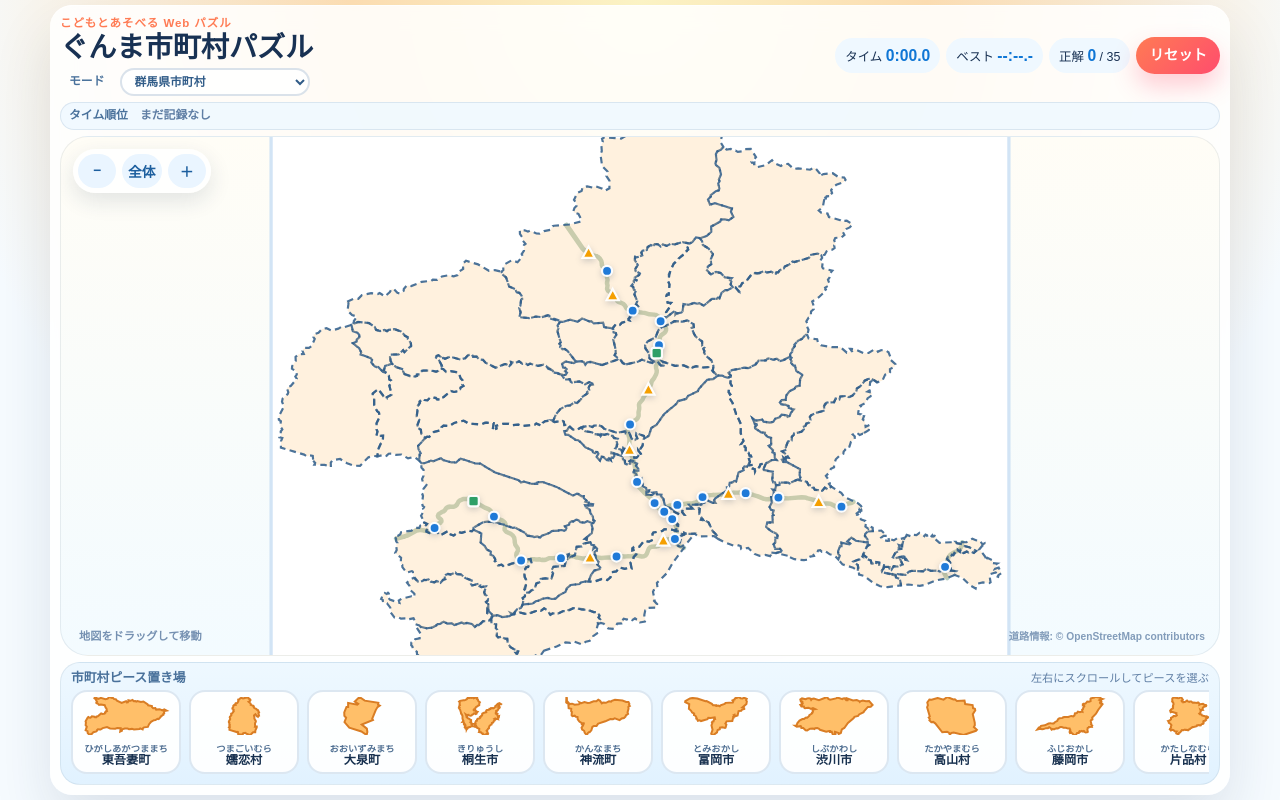
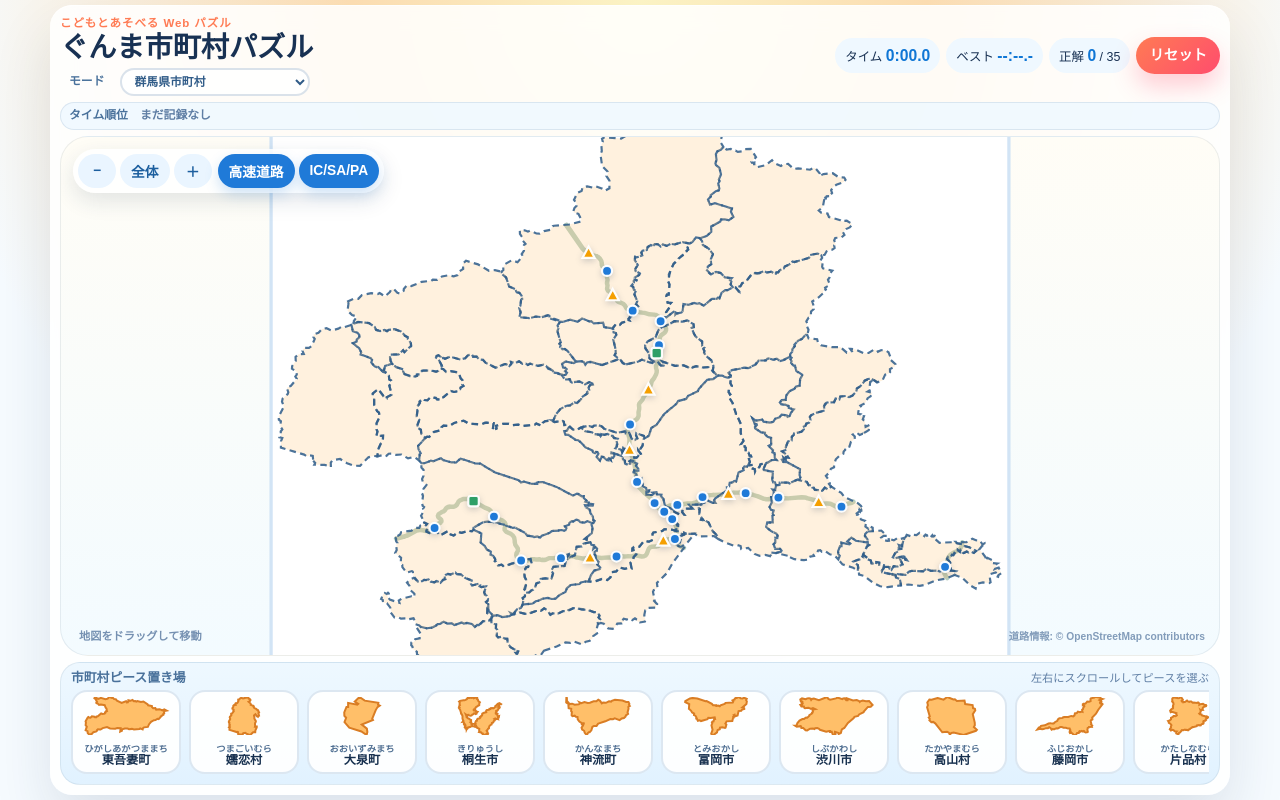
Before and after one commit to fu15mix/gunma-puzzle, a React (Vite) app: page / in a window 1280 px wide. Built offline with nearby package versions, Linux system fonts and the light colour scheme.

Commit message:
Add road layer visibility toggles

```diff
--- a/src/App.css
+++ b/src/App.css
@@ -268,6 +268,8 @@ h1 {
   left: 12px;
   z-index: 2;
   display: flex;
+  align-items: center;
+  flex-wrap: wrap;
   gap: 6px;
   padding: 5px;
   border-radius: 999px;
@@ -275,9 +277,15 @@ h1 {
   box-shadow: 0 8px 22px rgba(24, 49, 83, 0.12);
 }
 
+.map-control-group {
+  display: flex;
+  gap: 4px;
+}
+
 .map-controls button {
   min-width: 38px;
   height: 34px;
+  padding: 0 11px;
   border: 0;
   border-radius: 999px;
   background: #eaf5ff;
@@ -289,6 +297,12 @@ h1 {
 
 .map-controls button:hover {
   background: #d9edff;
+}
+
+.map-controls button.is-active {
+  background: #1f7ad8;
+  color: #ffffff;
+  box-shadow: 0 6px 14px rgba(31, 122, 216, 0.22);
 }
 
 .map-pan-hint {
--- a/src/components/PuzzleBoard.tsx
+++ b/src/components/PuzzleBoard.tsx
@@ -106,6 +106,8 @@ export default function PuzzleBoard({
   const [viewScale, setViewScale] = useState(DEFAULT_VIEW_SCALE);
   const [viewCenter, setViewCenter] =
     useState<ViewCenter>(DEFAULT_VIEW_CENTER);
+  const [showHighways, setShowHighways] = useState(true);
+  const [showPois, setShowPois] = useState(true);
   const [selectedPoi, setSelectedPoi] = useState<MapPoi | null>(null);
 
   useEffect(() => {
@@ -114,6 +116,12 @@ export default function PuzzleBoard({
     setViewScale(DEFAULT_VIEW_SCALE);
     setViewCenter(DEFAULT_VIEW_CENTER);
   }, [pois]);
+
+  useEffect(() => {
+    if (!showPois) {
+      setSelectedPoi(null);
+    }
+  }, [showPois]);
 
   useEffect(() => {
     if (!dragState) {
@@ -410,15 +418,18 @@ export default function PuzzleBoard({
     VIEWBOX_Y,
     VIEWBOX_Y + VIEWBOX_HEIGHT - viewBoxHeight,
   );
+  const visibleOverlays = showHighways ? overlays : [];
+  const visiblePois = showPois ? pois : [];
 
   return (
     <div className="play-area">
       <div className="map-frame">
         {note ? <p className="map-note">{note}</p> : null}
-        {overlays.length > 0 || pois.length > 0 ? (
+        {visibleOverlays.length > 0 || visiblePois.length > 0 ? (
           <p className="map-attribution">道路情報: © OpenStreetMap contributors</p>
         ) : null}
         <div className="map-controls" aria-label="地図表示">
+          <div className="map-control-group">
             <button
               type="button"
               onClick={() => changeViewScale(viewScale - VIEW_SCALE_STEP)}
@@ -436,6 +447,29 @@ export default function PuzzleBoard({
             >
               ＋
             </button>
+          </div>
+          <div className="map-control-group">
+            {overlays.length > 0 ? (
+              <button
+                type="button"
+                className={showHighways ? "is-active" : ""}
+                onClick={() => setShowHighways((current) => !current)}
+                aria-pressed={showHighways}
+              >
+                高速道路
+              </button>
+            ) : null}
+            {pois.length > 0 ? (
+              <button
+                type="button"
+                className={showPois ? "is-active" : ""}
+                onClick={() => setShowPois((current) => !current)}
+                aria-pressed={showPois}
+              >
+                IC/SA/PA
+              </button>
+            ) : null}
+          </div>
         </div>
         {viewScale > MIN_VIEW_SCALE ? (
           <p className="map-pan-hint">地図をドラッグして移動</p>
@@ -457,7 +491,7 @@ export default function PuzzleBoard({
             className="board-surface"
           />
 
-          {overlays.map((overlay) => (
+          {visibleOverlays.map((overlay) => (
             <path
               key={overlay.id}
               d={overlay.path}
@@ -488,7 +522,7 @@ export default function PuzzleBoard({
               </g>
             ))}
 
-          {pois.map((poi) => (
+          {visiblePois.map((poi) => (
             <g
               key={poi.id}
               className={`map-poi map-poi-${poi.kind}`}
```
Lines whose indentation alone changed are shown as unchanged.
